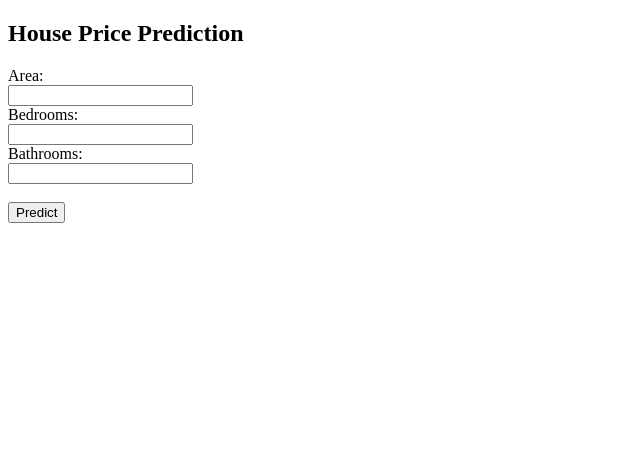
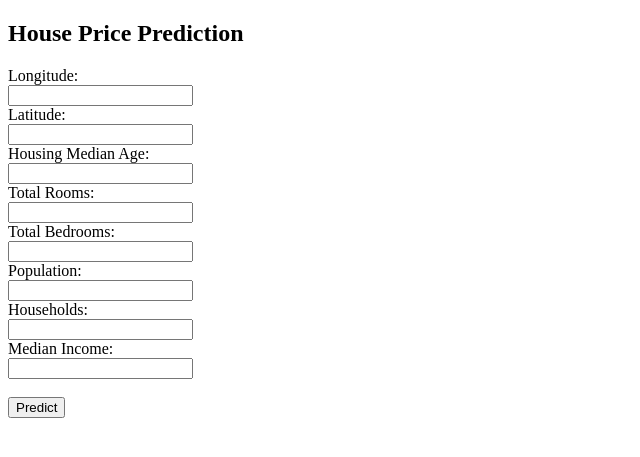
Before and after one commit to tharungandhe/house-price, a Flask app: page / in a window 1280 px wide. Shown: the top 457 px of the page, without its empty margins (0-640 px from the left). Run offline with Flask 3, Linux system fonts and the light colour scheme.

```diff
--- a/app.py
+++ b/app.py
@@ -1,6 +1,7 @@
 from flask import Flask,request,render_template
 import pandas as pd
 from src.pipeline.prediction_pipeline import PredictionPipeline
+import os
 
 app=Flask(__name__)
 
@@ -11,21 +12,32 @@ def home():
 @app.route("/predict",methods=["POST"])
 def predict():
 
-    area=float(request.form["area"])
-    bedrooms=float(request.form["bedrooms"])
-    bathrooms=float(request.form["bathrooms"])
+    longitude=float(request.form["longitude"])
+    latitude=float(request.form["latitude"])
+    housing_median_age=float(request.form["housing_median_age"])
+    total_rooms=float(request.form["total_rooms"])
+    total_bedrooms=float(request.form["total_bedrooms"])
+    population=float(request.form["population"])
+    households=float(request.form["households"])
+    median_income=float(request.form["median_income"])
 
     data=pd.DataFrame({
-        "area":[area],
-        "bedrooms":[bedrooms],
-        "bathrooms":[bathrooms]
+        "longitude":[longitude],
+        "latitude":[latitude],
+        "housing_median_age":[housing_median_age],
+        "total_rooms":[total_rooms],
+        "total_bedrooms":[total_bedrooms],
+        "population":[population],
+        "households":[households],
+        "median_income":[median_income]
     })
 
     pipeline=PredictionPipeline()
 
     result=pipeline.predict(data)
 
-    return render_template("index.html",prediction_text=f"House Price is {result[0]}")
+    return render_template("index.html",prediction_text=f"House Price is ${result[0]:,.2f}")
 
 if __name__=="__main__":
-    app.run(debug=True)
+    port = int(os.environ.get('PORT', 5000))
+    app.run(host='0.0.0.0', port=port, debug=False)
--- a/template/index.html
+++ b/template/index.html
@@ -10,14 +10,29 @@
 
 <form action="/predict" method="post">
 
-Area:<br>
-<input type="text" name="area"><br>
+Longitude:<br>
+<input type="text" name="longitude"><br>
 
-Bedrooms:<br>
-<input type="text" name="bedrooms"><br>
+Latitude:<br>
+<input type="text" name="latitude"><br>
 
-Bathrooms:<br>
-<input type="text" name="bathrooms"><br><br>
+Housing Median Age:<br>
+<input type="text" name="housing_median_age"><br>
+
+Total Rooms:<br>
+<input type="text" name="total_rooms"><br>
+
+Total Bedrooms:<br>
+<input type="text" name="total_bedrooms"><br>
+
+Population:<br>
+<input type="text" name="population"><br>
+
+Households:<br>
+<input type="text" name="households"><br>
+
+Median Income:<br>
+<input type="text" name="median_income"><br><br>
 
 <input type="submit" value="Predict">
 
```
Also changed, not shown: 1 other file.
